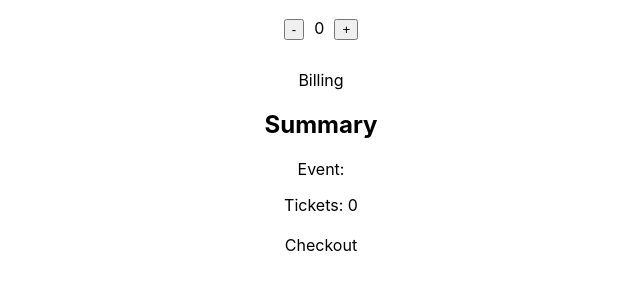
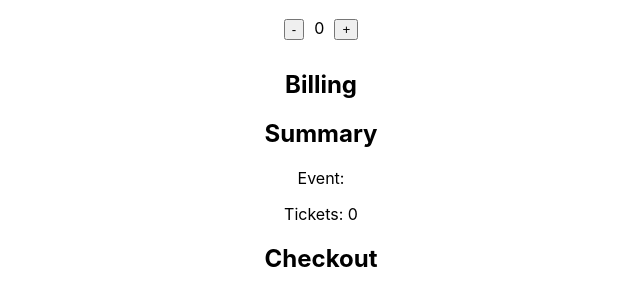
Before and after one commit to asztell/NEM_EZT_KULDJUK-ticket-purchasing, a React (Create React App) app: page / in a window 1280 px wide. Shown: the part 151-456 px from the top of the page, without its empty margins (319-959 px from the left). Built offline with nearby package versions, Linux system fonts and the light colour scheme; no server answers.

Commit message:
current functionality fully functional

```diff
--- a/src/components/Billing.tsx
+++ b/src/components/Billing.tsx
@@ -1,3 +1,7 @@
 export function Billing() {
-  return <div>Billing</div>;
+  return (
+    <div>
+      <h2>Billing</h2>
+    </div>
+  );
 }
--- a/src/components/Checkout.tsx
+++ b/src/components/Checkout.tsx
@@ -1,3 +1,7 @@
 export function Checkout() {
-  return <div>Checkout</div>;
+  return (
+    <div>
+      <h2>Checkout</h2>
+    </div>
+  );
 }
--- a/src/components/Event.tsx
+++ b/src/components/Event.tsx
@@ -32,7 +32,13 @@ export function Event() {
         <select name="pets" id="event-select" onChange={onChange} value={event}>
           <option value="">--Please choose an event--</option>
           {events.map((event: any) => (
-            <option value={event.name}>{event.name}</option>
+            <option value={event.name} key={event.name + event.date}>
+              <div>{event.name}</div>
+              <br />
+              <div>{event.date + " at " + event.time}</div>
+              <br />
+              <div>{"$" + event.price}</div>
+            </option>
           ))}
         </select>
       </div>
```
Also changed, not shown: 1 other file (tests, documents, lock files or other folders).
